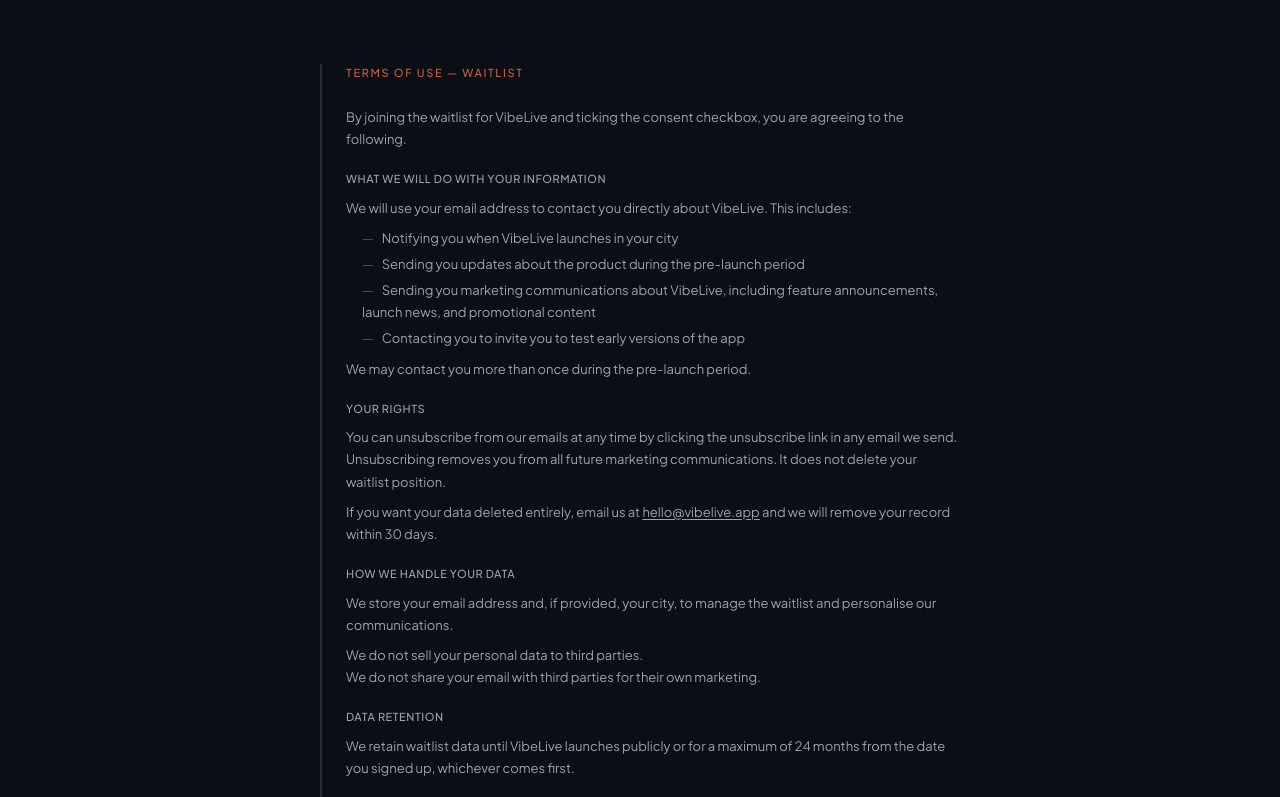
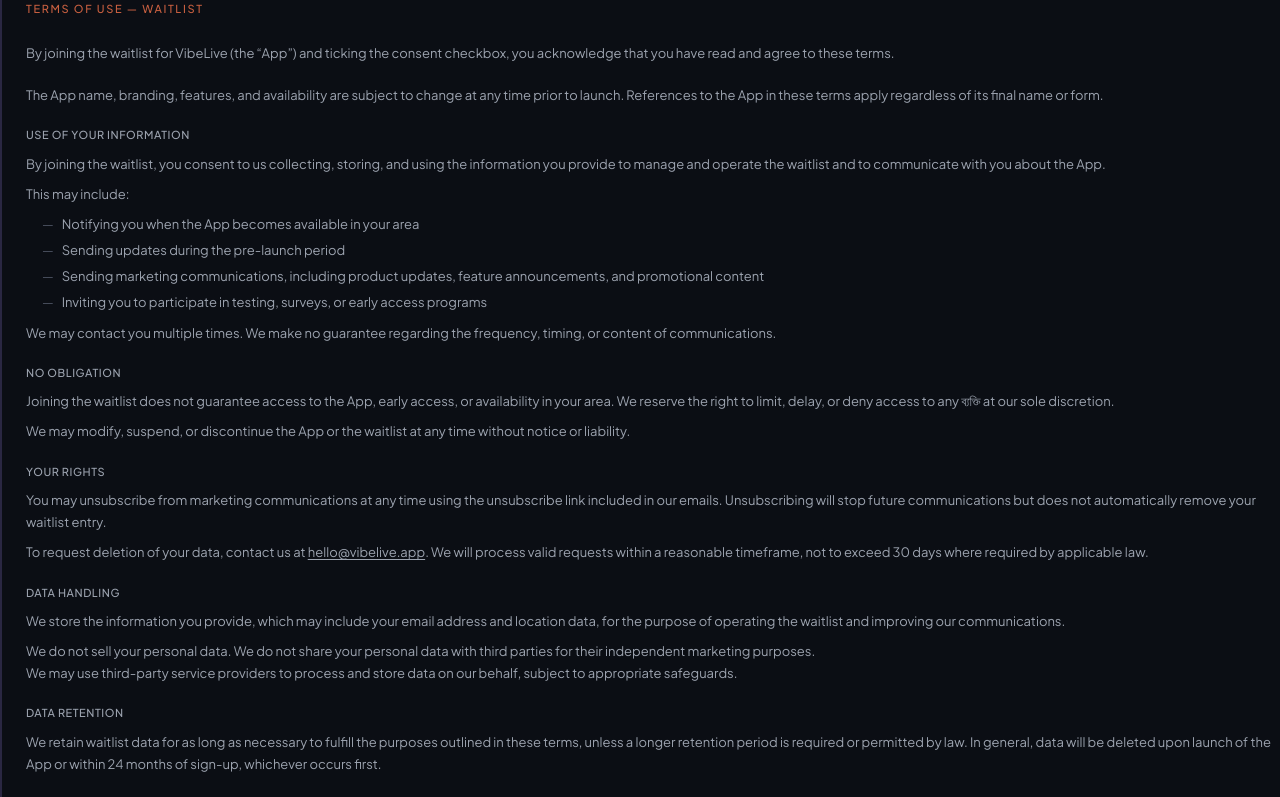
Before and after one commit to soufiane121/vobeLive-waiting, a Next.js app: page /terms in a window 1280 px wide. Shown: the top 797 px of the page. Built offline with nearby package versions, Linux system fonts and the light colour scheme; no server answers.

Commit message:
update term of use, enhance FOMO

```diff
--- a/app/components/LaunchCities.tsx
+++ b/app/components/LaunchCities.tsx
@@ -60,6 +60,17 @@
 					</span>
 				))}
 			</div>
+			<p
+				className="co"
+				style={{
+					color: "var(--text-tertiary)",
+					fontSize: "12px",
+					marginTop: "12px",
+				}}
+			>
+				{`Early access closes in each city once we hit capacity. ${process.env.NEXT_PUBLIC_LAUNCH_CITY} is open now.
+        The others are waiting.`}
+			</p>
 		</section>
 	);
 }
--- a/app/components/SignupForm.tsx
+++ b/app/components/SignupForm.tsx
@@ -5,6 +5,7 @@
 import { signupForm, env } from "../lib/waitlistContent";
 import VelvetRope from "./VelvetRope";
 import { supabaseBrowser } from "../utils/supabase/browser";
+import LaunchCities from "./LaunchCities";
 
 interface SignupFormProps {
   onSuccess: (data: { referralCode: string; queuePosition: number }) => void;
@@ -181,6 +182,7 @@
 
       {/* Velvet Rope — social proof */}
       <VelvetRope />
+      <LaunchCities />
 
       {/* Error message */}
       {submitState === "error" && errorMsg && (
--- a/app/components/TermsSection.tsx
+++ b/app/components/TermsSection.tsx
@@ -12,9 +12,6 @@
   companyAddress,
 }: TermsSectionProps) {
   return (
-    <section
-      className="w-full max-w-2xl mx-auto px-4 pt-16 pb-12"
-    >
 		<div className="terms-section">
 			<h3 className="font-body text-[11px] font-medium uppercase tracking-[0.15em] text-[var(--hot-primary)] mb-6">
 				Terms of Use — Waitlist
@@ -22,36 +19,61 @@
 
 			<div className="space-y-5 text-[13px] leading-[1.7] text-brand-text-secondary font-body">
 				<p>
-            By joining the waitlist for {appName} and ticking the consent
-            checkbox, you are agreeing to the following.
+					By joining the waitlist for {appName || "the app"} (the “App”) and
+					ticking the consent checkbox, you acknowledge that you have read and
+					agree to these terms.
+				</p>
+
+				<p>
+					The App name, branding, features, and availability are subject to
+					change at any time prior to launch. References to the App in these
+					terms apply regardless of its final name or form.
 				</p>
 
 				<div>
 					<p className="text-brand-text-secondary font-medium uppercase tracking-wider text-[11px] mb-2">
-              What we will do with your information
+						Use of your information
 					</p>
 					<p>
-              We will use your email address to contact you directly about{" "}
-              {appName}. This includes:
+						By joining the waitlist, you consent to us collecting, storing, and
+						using the information you provide to manage and operate the waitlist
+						and to communicate with you about the App.
 					</p>
+					<p className="mt-2">This may include:</p>
 					<ul className="mt-2 space-y-1 ml-4 list-none">
 						<li className="before:content-['—'] before:mr-2 before:text-brand-text-tertiary">
-                Notifying you when {appName} launches in your city
+							Notifying you when the App becomes available in your area
 						</li>
 						<li className="before:content-['—'] before:mr-2 before:text-brand-text-tertiary">
-                Sending you updates about the product during the pre-launch
-                period
+							Sending updates during the pre-launch period
 						</li>
 						<li className="before:content-['—'] before:mr-2 before:text-brand-text-tertiary">
-                Sending you marketing communications about {appName}, including
-                feature announcements, launch news, and promotional content
+							Sending marketing communications, including product updates,
+							feature announcements, and promotional content
 						</li>
 						<li className="before:content-['—'] before:mr-2 before:text-brand-text-tertiary">
-                Contacting you to invite you to test early versions of the app
+							Inviting you to participate in testing, surveys, or early access
+							programs
 						</li>
 					</ul>
 					<p className="mt-2">
-              We may contact you more than once during the pre-launch period.
+						We may contact you multiple times. We make no guarantee regarding
+						the frequency, timing, or content of communications.
+					</p>
+				</div>
+
+				<div>
+					<p className="text-brand-text-secondary font-medium uppercase tracking-wider text-[11px] mb-2">
+						No obligation
+					</p>
+					<p>
+						Joining the waitlist does not guarantee access to the App, early
+						access, or availability in your area. We reserve the right to limit,
+						delay, or deny access to any ব্যক্তি at our sole discretion.
+					</p>
+					<p className="mt-2">
+						We may modify, suspend, or discontinue the App or the waitlist at
+						any time without notice or liability.
 					</p>
 				</div>
 
@@ -60,37 +82,40 @@
 						Your rights
 					</p>
 					<p>
-              You can unsubscribe from our emails at any time by clicking the
-              unsubscribe link in any email we send. Unsubscribing removes you
-              from all future marketing communications. It does not delete your
-              waitlist position.
+						You may unsubscribe from marketing communications at any time using
+						the unsubscribe link included in our emails. Unsubscribing will stop
+						future communications but does not automatically remove your
+						waitlist entry.
 					</p>
 					<p className="mt-2">
-              If you want your data deleted entirely, email us at{" "}
+						To request deletion of your data, contact us at{" "}
 						<a
 							href={`mailto:${contactEmail}`}
 							className="underline underline-offset-2 hover:text-brand-text transition-colors"
 						>
 							{contactEmail}
-              </a>{" "}
-              and we will remove your record within 30 days.
+						</a>
+						. We will process valid requests within a reasonable timeframe, not
+						to exceed 30 days where required by applicable law.
 					</p>
 				</div>
 
 				<div>
 					<p className="text-brand-text-secondary font-medium uppercase tracking-wider text-[11px] mb-2">
-              How we handle your data
+						Data handling
 					</p>
 					<p>
-              We store your email address and, if provided, your city, to manage
-              the waitlist and personalise our communications.
+						We store the information you provide, which may include your email
+						address and location data, for the purpose of operating the waitlist
+						and improving our communications.
 					</p>
 					<p className="mt-2">
-              We do not sell your personal data to third parties.
+						We do not sell your personal data. We do not share your personal
+						data with third parties for their independent marketing purposes.
 					</p>
 					<p>
-              We do not share your email with third parties for their own
-              marketing.
+						We may use third-party service providers to process and store data
+						on our behalf, subject to appropriate safeguards.
 					</p>
 				</div>
 
@@ -99,18 +124,32 @@
 						Data retention
 					</p>
 					<p>
-              We retain waitlist data until {appName} launches publicly or for a
-              maximum of 24 months from the date you signed up, whichever comes
-              first.
+						We retain waitlist data for as long as necessary to fulfill the
+						purposes outlined in these terms, unless a longer retention period
+						is required or permitted by law. In general, data will be deleted
+						upon launch of the App or within 24 months of sign-up, whichever
+						occurs first.
 					</p>
 				</div>
 
 				<div>
 					<p className="text-brand-text-secondary font-medium uppercase tracking-wider text-[11px] mb-2">
+						Limitation of liability
+					</p>
+					<p>
+						To the maximum extent permitted by law, we are not liable for any
+						direct, indirect, incidental, or consequential damages arising from
+						or related to your participation in the waitlist or your inability
+						to access or use the App.
+					</p>
+				</div>
+
+				{/* <div>
+					<p className="text-brand-text-secondary font-medium uppercase tracking-wider text-[11px] mb-2">
 						Contact
 					</p>
 					<p>
-              If you have questions about how we use your data:
+						If you have questions about these terms or how your data is used:
 						<br />
 						<a
 							href={`mailto:${contactEmail}`}
@@ -126,9 +165,8 @@
 						<br />
 						{companyAddress}
 					</p>
+				</div> */}
 			</div>
 		</div>
-      </div>
-    </section>
 	);
 }
--- a/app/layout.tsx
+++ b/app/layout.tsx
@@ -1,12 +1,12 @@
 import type { Metadata } from "next";
 import "./globals.css";
 
-const appName = process.env.NEXT_PUBLIC_APP_NAME!;
+const appName = process.env.NEXT_PUBLIC_APP_NAME || '';
 const city = process.env.NEXT_PUBLIC_LAUNCH_CITY!;
 
 export const metadata: Metadata = {
 	metadataBase: new URL(process.env.NEXT_PUBLIC_BASE_URL!),
-  title: `${appName} — Know where tonight is worth going`,
+	title: `${appName} - Know where tonight is worth going`,
 	description: `The live nightlife map that shows what's actually happening inside venues right now. Join the waitlist — launching in ${city} first.`,
 	openGraph: {
 		title: `${appName} — Know where tonight is worth going`,
--- a/app/lib/waitlistContent.ts
+++ b/app/lib/waitlistContent.ts
@@ -28,8 +28,10 @@
 	headlineAccentHighlight: "FUN",
 	headlineAccentColor: "#aec7e5",
 	headlineAccentSuffix: " actually is.",
-	subheadline: `Real-time nightlife signals — where the energy actually is tonight. We're building it. Get early access when we go live.`,
-};
+	subheadline: `Some people always end up in the right place on a Friday night.
+		It's not luck. They have better information than you.
+		Now you will too.`,
+	};
 
 /* ── Queue position card ────────────────────────────────────────────────── */
 export const queueCard = {
@@ -53,7 +55,7 @@
 	consentLinkText: "terms of use",
 	consentLinkHref: "/terms",
 	disclaimer: (city: string) =>
-		`No app download. No credit card. We'll only email when ${city} goes live.`,
+		`No app download. No credit card. ${city} gets it first. Everyone else waits`,
 };
 
 /* ── Velvet Rope (social proof under button) ──────────────────────────── */
@@ -62,7 +64,7 @@
 	maxPeople: 5,
 	maxAvatars: 4,
 	city: CITY,
-	label: (city: string) => `people joined the ${city} list in the last hour`,
+	label: (city: string) => `people joined the ${city} list in the last hour - spots are going fast`,
 	fallbackEmails: [
 		"alex@example.com",
 		"jordan@example.com",
@@ -79,28 +81,37 @@
 			icon: "signal" as const,
 			title:
 				"The best night is happening now. Most people miss it, don't be one",
-			description: `Right now in ${CITY}, something is peaking. Not tomorrow. Not in last week's reviews. Live signals from real people, show what's packed, what's dead, what's about to pop`,
+			description: `Right now in ${CITY} something is peaking.
+					Not last week's reviews. Not tomorrow's forecast.
+					What's packed tonight. What's about to hit.
+					What's already dying. Real people. Right now.`,
 		},
 		{
 			icon: "neighborhood" as const,
 			title: "30 Minutes in the group chat. Still no plan.",
-			description: `Downtown or Uptown? Everyone's typing, nobody's deciding. We cut through the noise with neighborhood intel, know exactly where to go before you leave.`,
+			description: `Downtown or Uptown? Everyone's typing, nobody's deciding.
+					Know exactly where your group should be
+					before anyone opens the chat.`,
 		},
 		{
 			icon: "alert" as const,
 			title: "It's not locals. It's people with the right info",
-			description: `The ones who go out best arn't guessing. They have real time data, one alert. The right spot. No sponsored venues. No fluff`,
+			description: `The ones who always know aren't from here.
+					They just have better information.
+					One alert. The right place. No guessing.
+					No sponsored results. No noise.`,
 		},
 	],
 };
 
 /* ── Launch cities ──────────────────────────────────────────────────────── */
 export const launchCities = {
-	sectionLabel: "LAUNCH CITIES",
+	sectionLabel: "WERE WE'RE LAUNCHING",
 	cities: [
 		{ name: CITY, isPrimary: true, suffix: "launching first" },
-		{ name: "Nashville", isPrimary: false, suffix: 'next' },
+		{ name: "Nashville", isPrimary: false, suffix: "next" },
 		{ name: "Miami", isPrimary: false, suffix: null },
+		{ name: "NYC", isPrimary: false, suffix: null },
 		{ name: "Atlanta", isPrimary: false, suffix: null },
 		{ name: "Austin", isPrimary: false, suffix: null },
 	],
--- a/app/page.tsx
+++ b/app/page.tsx
@@ -131,7 +131,7 @@
 							<div
 								style={{ borderTop: "0.5px solid rgba(255,255,255,0.05)" }}
 							/>
-							<LaunchCities />
+							{/* <LaunchCities /> */}
 						</div>
 					</main>
 
```
Lines whose indentation alone changed are shown as unchanged.
